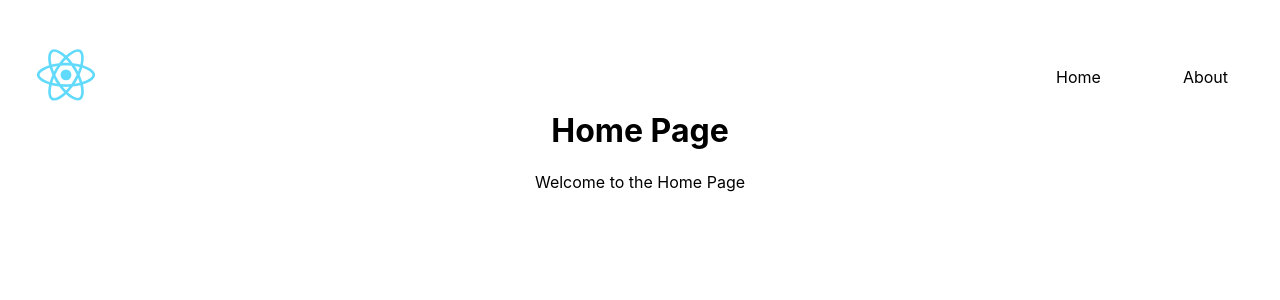
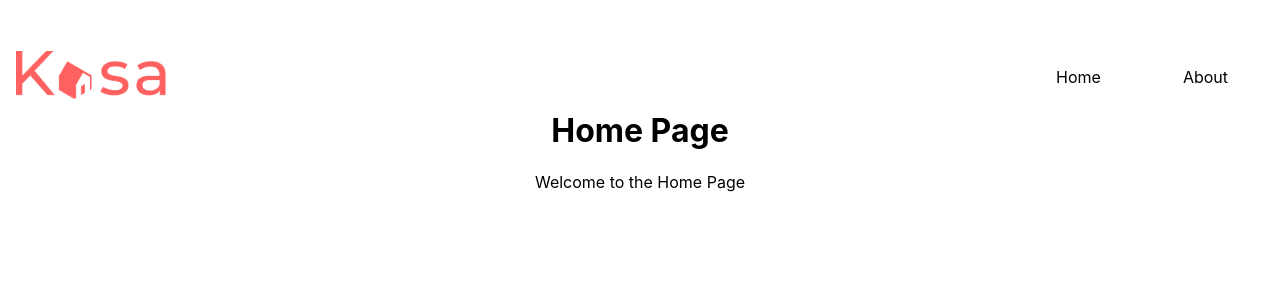
Before and after one commit to dwicks2113/Shiny2, a React (Create React App) app in the folder shinyproject/: page / in a window 1280 px wide. Shown: the top 300 px of the page. Built offline with nearby package versions, Linux system fonts and the light colour scheme.

Commit message:
Added Kasa Logo to project

```diff
--- a/shinyproject/src/components/Header.css
+++ b/shinyproject/src/components/Header.css
@@ -13,7 +13,7 @@ header {
     flex-shrink: 0;
 }
 .logo {
-    width: 100px;
+    width: 150px;
     height: auto
 }
 nav ul {
--- a/shinyproject/src/components/Header.js
+++ b/shinyproject/src/components/Header.js
@@ -1,7 +1,7 @@
 import React from 'react';
 import { Link } from 'react-router-dom';
 import './Header.css';
-import logo from '../logo.svg';
+import logo from '../LOGO.png';
 
 function Header() {
     return (
```
Also changed, not shown: shinyproject/src/LOGO.png (added).
